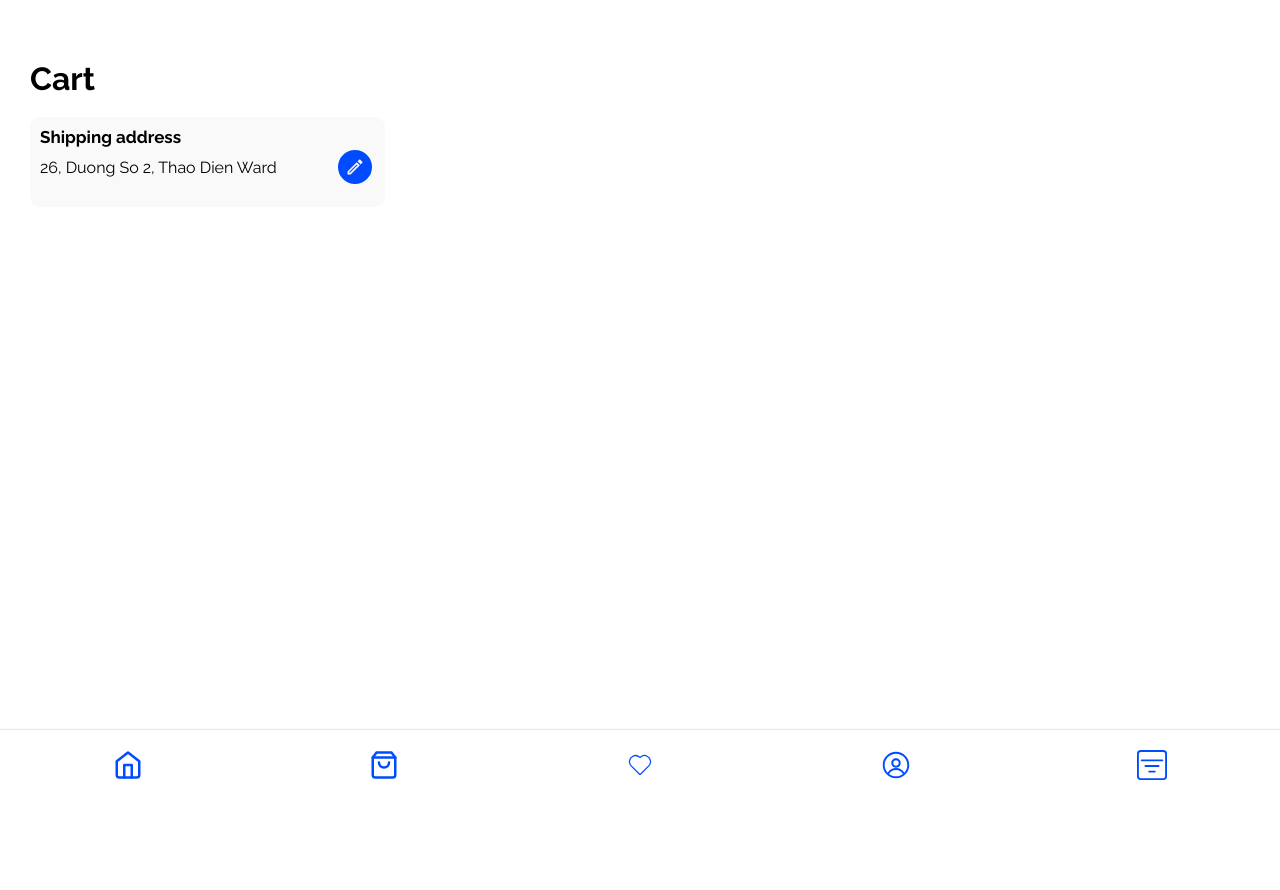
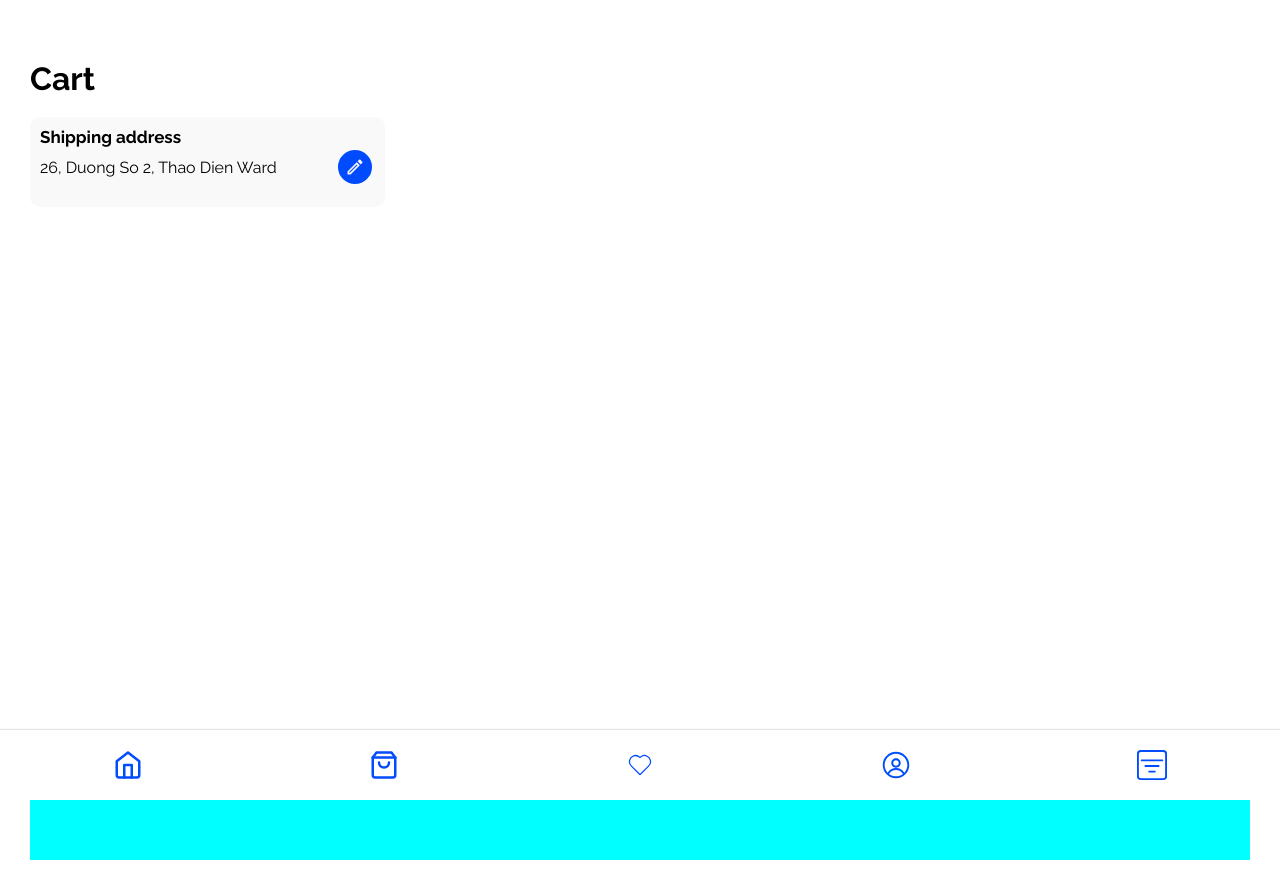
Before and after one commit to 99aliyousif99/Shoppe, a React (Vite) app: page /cart in a window 1280 px wide. Before the commit the page ends 800 px from the top, so only its background shows below. Built offline with nearby package versions, Linux system fonts and the light colour scheme.

Commit message:
feat: add total section to Cart component with updated styling

```diff
--- a/src/pages/Cart/Cart.css
+++ b/src/pages/Cart/Cart.css
@@ -1,6 +1,9 @@
 .cart {
   padding: 30px;
   padding-top: 60px;
+  display: flex;
+  flex-direction: column;
+  height: 100vh;
 }
 
 .shipping {
@@ -70,3 +73,12 @@
   gap: 80px;
   justify-content: space-around;
 }
+
+
+
+.total{
+  width: 100%;
+  height: 60px;
+  background-color: aqua;
+  margin-top: auto;
+}
--- a/src/pages/Cart/Cart.jsx
+++ b/src/pages/Cart/Cart.jsx
@@ -68,6 +68,7 @@ const Cart = () => {
           </div>
         </div>
       ))}
+      <div className="total"></div>
     </div>
 
     </>
```
